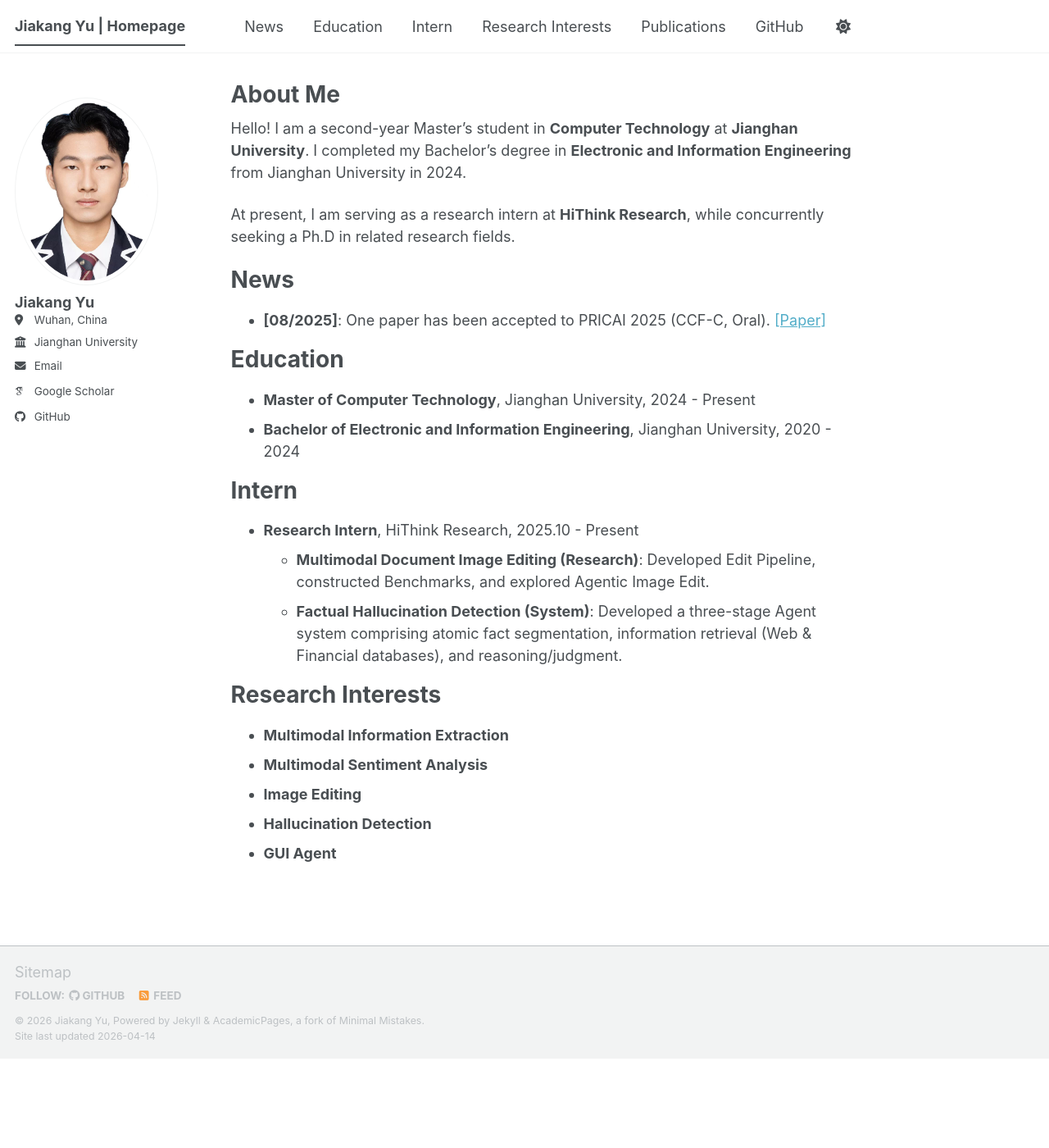
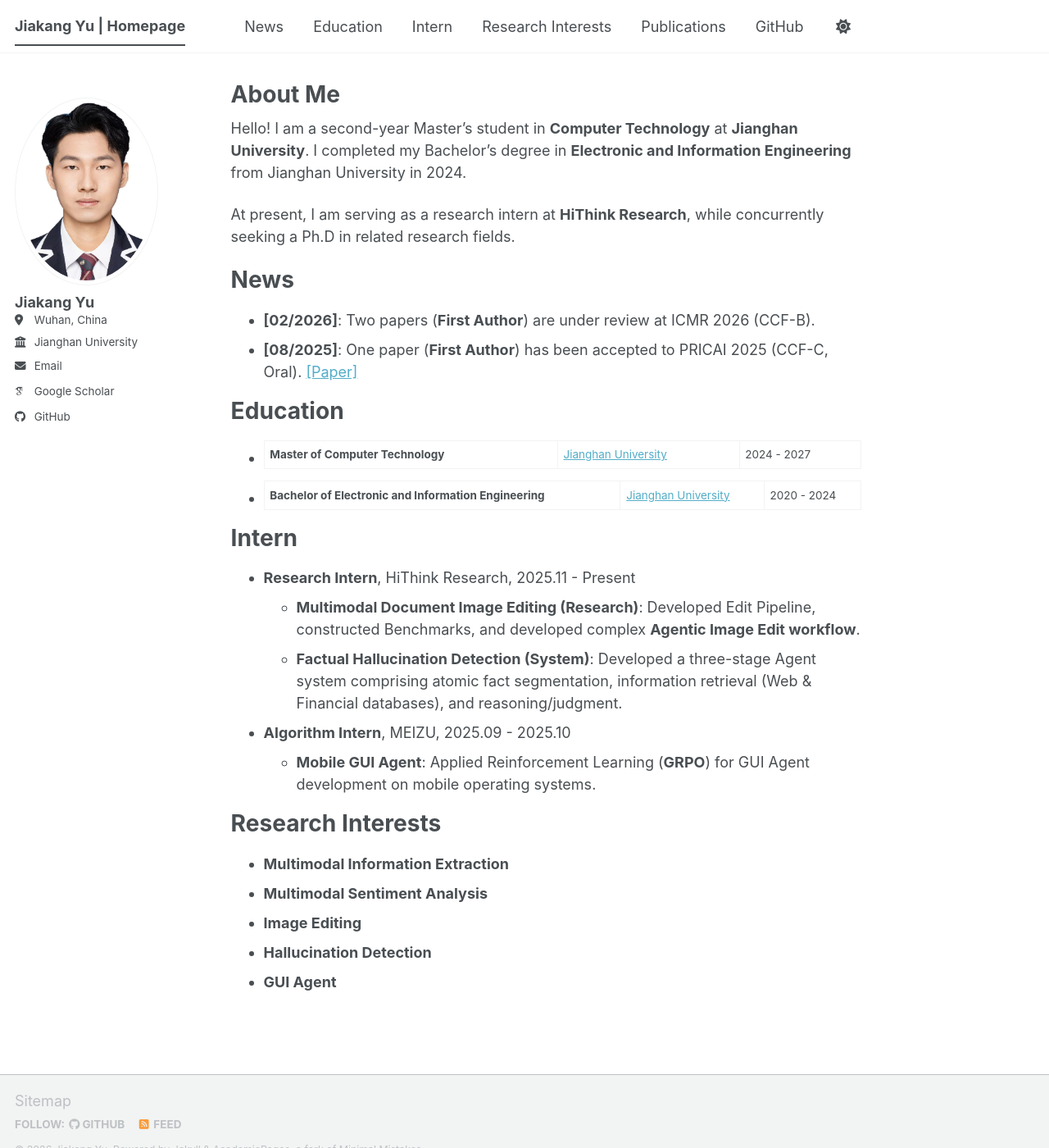
Before and after one commit to kaka-yjk/kaka-yjk.github.io, a Jekyll site: the page built from _pages/about.md, in a window 1280 px wide and 1400 px high. Shown: the whole window at 82% size. Built offline with Jekyll 4.4.1, drawn with Linux system fonts in a browser that asks for light colours; some web fonts are replaced; a script bundle is joined from its source files by our own code; library files that are not in the unit come from our copies.

Commit message:
Update homepage with new internship and education details, and updated news section

```diff
--- a/_pages/about.md
+++ b/_pages/about.md
@@ -13,16 +13,19 @@ Hello! I am a second-year Master's student in **Computer Technology** at **Jiang
 At present, I am serving as a research intern at **HiThink Research**, while concurrently seeking a Ph.D in related research fields.
 
 <h1 id="news">News</h1>
-* **[08/2025]**: One paper has been accepted to PRICAI 2025 (CCF-C, Oral). [[Paper]](https://doi.org/10.1007/978-981-95-7081-2_34)
+* **[02/2026]**: Two papers (**First Author**) are under review at ICMR 2026 (CCF-B).
+* **[08/2025]**: One paper (**First Author**) has been accepted to PRICAI 2025 (CCF-C, Oral). [[Paper]](https://doi.org/10.1007/978-981-95-7081-2_34)
 
 <h1 id="education">Education</h1>
-* **Master of Computer Technology**, Jianghan University, 2024 - Present
-* **Bachelor of Electronic and Information Engineering**, Jianghan University, 2020 - 2024
+* **Master of Computer Technology** | [Jianghan University](https://www.jhun.edu.cn/) | 2024 - 2027
+* **Bachelor of Electronic and Information Engineering** | [Jianghan University](https://www.jhun.edu.cn/) | 2020 - 2024
 
 <h1 id="intern">Intern</h1>
-* **Research Intern**, HiThink Research, 2025.10 - Present
-  * **Multimodal Document Image Editing (Research)**: Developed Edit Pipeline, constructed Benchmarks, and explored Agentic Image Edit.
+* **Research Intern**, HiThink Research, 2025.11 - Present
+  * **Multimodal Document Image Editing (Research)**: Developed Edit Pipeline, constructed Benchmarks, and developed complex **Agentic Image Edit workflow**.
   * **Factual Hallucination Detection (System)**: Developed a three-stage Agent system comprising atomic fact segmentation, information retrieval (Web & Financial databases), and reasoning/judgment.
+* **Algorithm Intern**, MEIZU, 2025.09 - 2025.10
+  * **Mobile GUI Agent**: Applied Reinforcement Learning (**GRPO**) for GUI Agent development on mobile operating systems.
 
 <h1 id="research-interests">Research Interests</h1>
 * **Multimodal Information Extraction**
```
